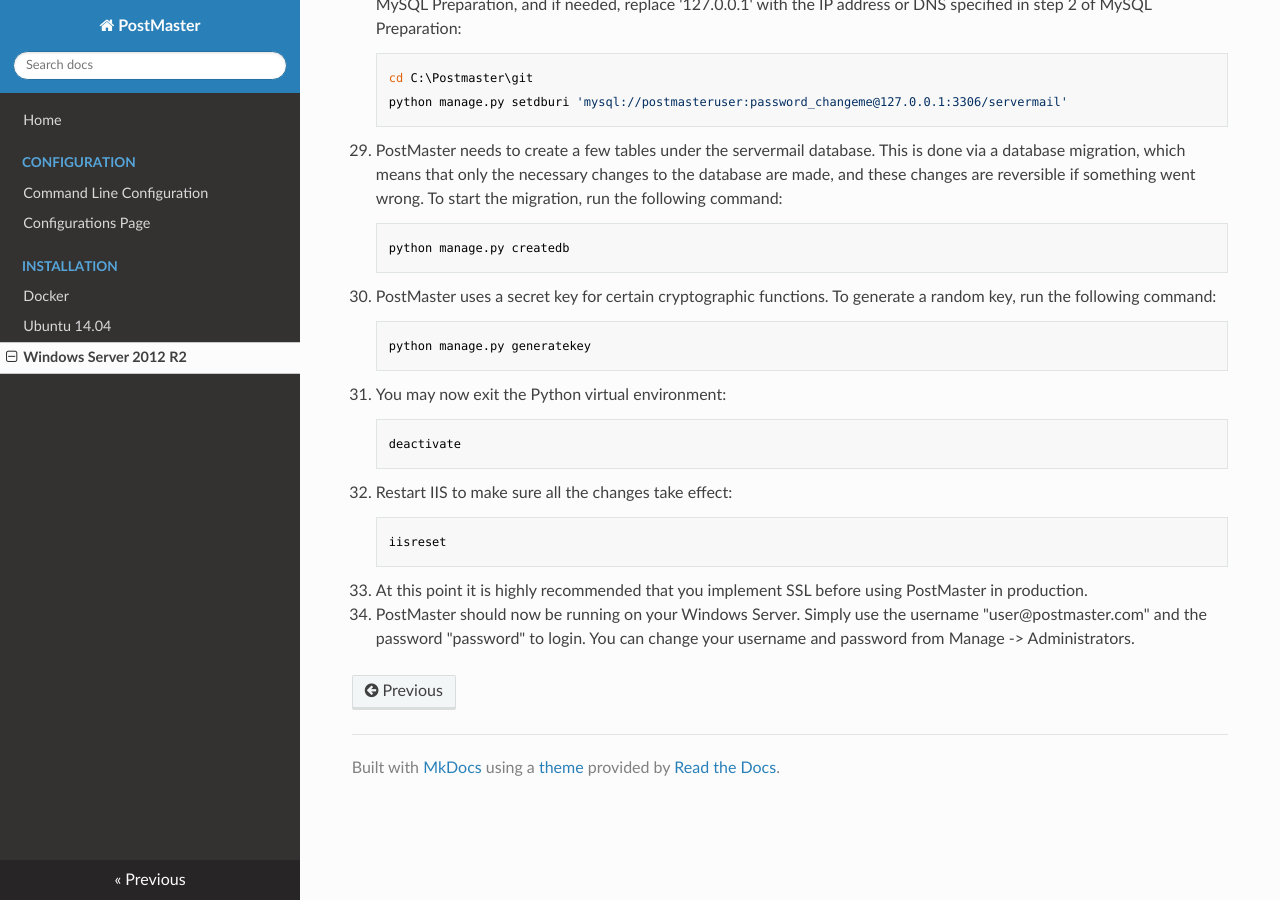
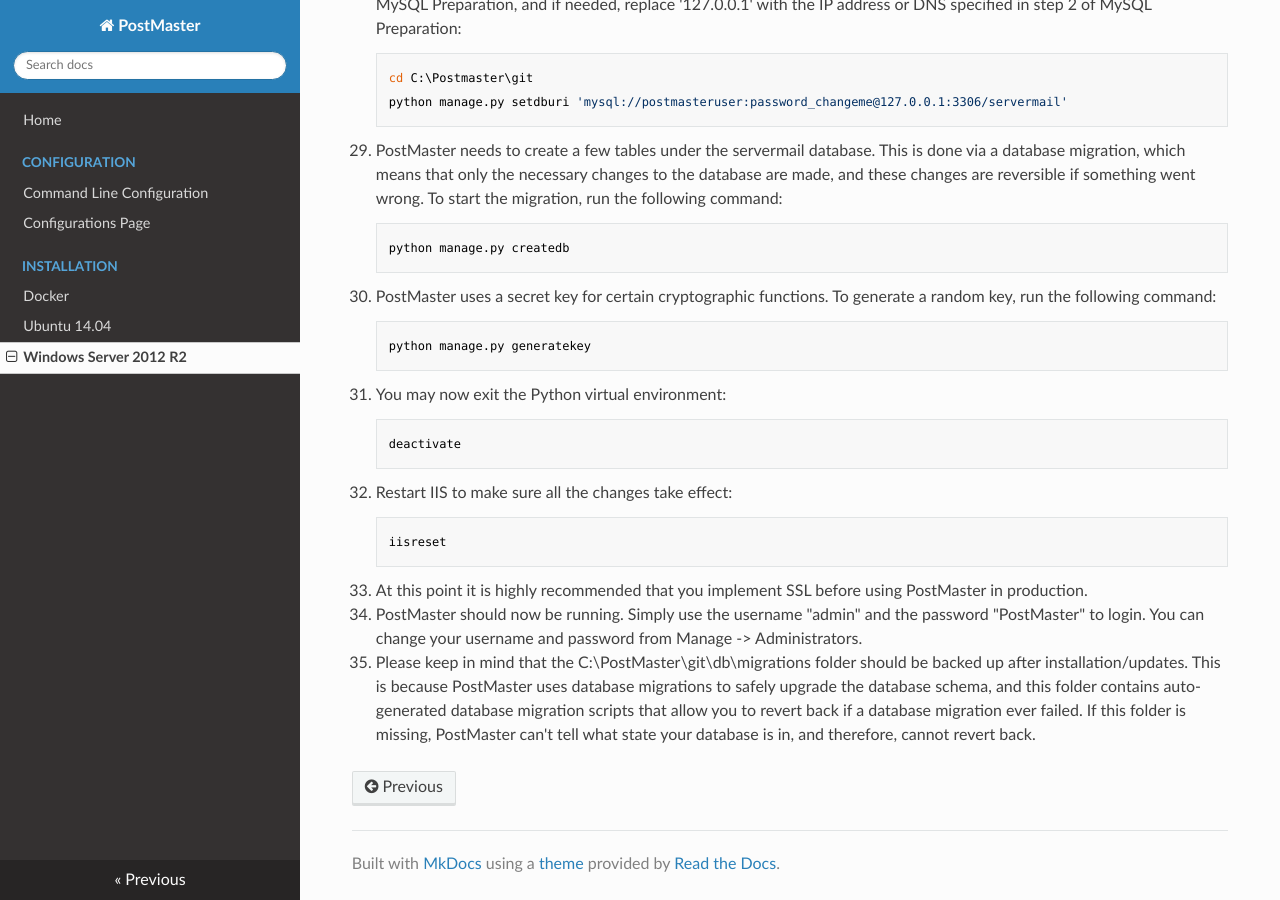
Before and after one commit to StackFocus/PostMaster, an MkDocs documentation site: the page built from docs/Installation/Windows Server 2012 R2.md, in a window 1280 px wide and 900 px high, scrolled down 3930 px. Built offline with MkDocs 1.6.1, drawn with Linux system fonts in a browser that asks for light colours; nearby versions of some CDN libraries.

Commit message:
Changed the default administrator
* Changed the default administrator from user@postmater.com to admin and
changed the password from password PostMaster

```diff
--- a/docs/Installation/Windows Server 2012 R2.md
+++ b/docs/Installation/Windows Server 2012 R2.md
@@ -175,6 +175,10 @@
 
 29. At this point it is highly recommended that you implement SSL before using PostMaster in production.
 
-29. PostMaster should now be running on your Windows Server.
-Simply use the username "user@postmaster.com" and the password "password" to login.
+29. PostMaster should now be running. Simply use the username "admin" and the password "PostMaster" to login.
 You can change your username and password from Manage -> Administrators.
+
+30. Please keep in mind that the C:\PostMaster\git\db\migrations folder should be backed up after installation/updates.
+This is because PostMaster uses database migrations to safely upgrade the database schema,
+and this folder contains auto-generated database migration scripts that allow you to revert back if a database migration ever failed.
+If this folder is missing, PostMaster can't tell what state your database is in, and therefore, cannot revert back.
```
Also changed, not shown: docs/Installation/Docker.md (+1 -1 lines), docs/Installation/Ubuntu 14.04.md (+1 -2 lines), 3 other files.
